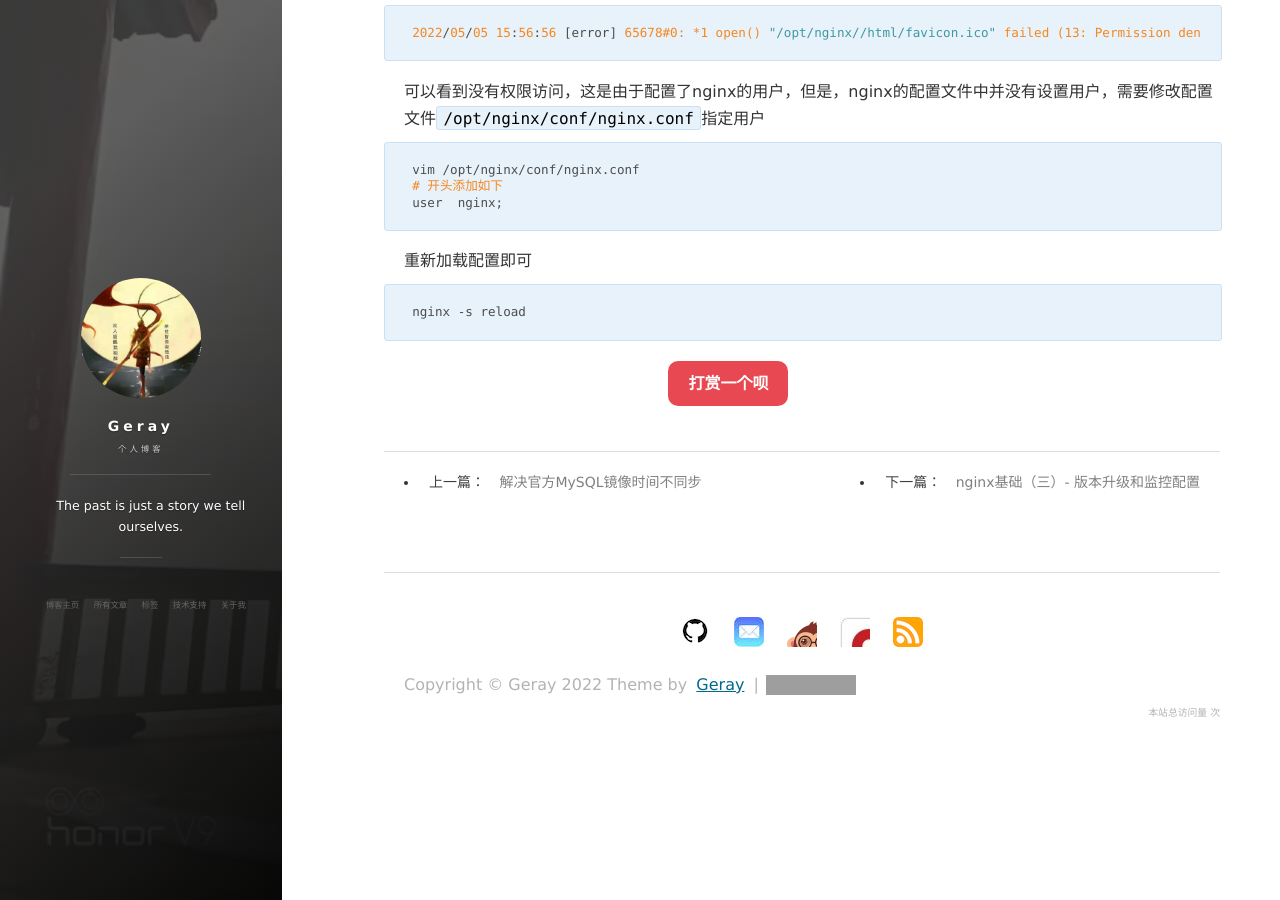
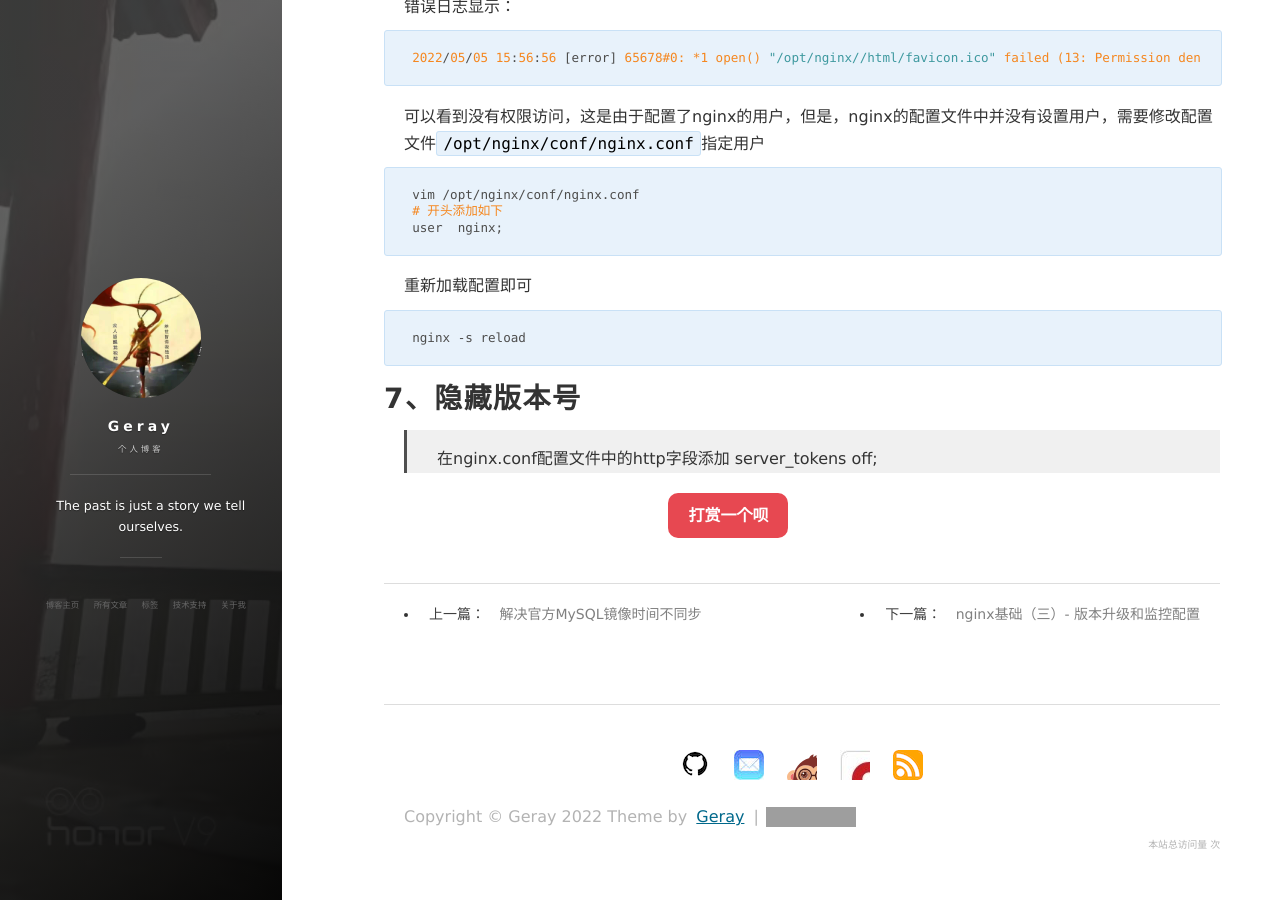
Before and after one commit to geray-zsg/geray-zsg.github.io, a Jekyll site: the page built from _posts/2022-5-5-nginx基础（一）.md, in a window 1280 px wide and 900 px high, scrolled down 5623 px. Built offline with Jekyll 4.4.1, drawn with Linux system fonts in a browser that asks for light colours; nearby versions of some CDN libraries; comment, search, counter and statistics services are not loaded; grey boxes are pictures that could not be loaded.

Commit message:
Update 2022-5-5-nginx基础（一）.md

````diff
--- a/_posts/2022-5-5-nginx基础（一）.md
+++ b/_posts/2022-5-5-nginx基础（一）.md
@@ -255,3 +255,7 @@ user  nginx;
 ```
 nginx -s reload
 ```
+
+# 7、隐藏版本号
+> 在nginx.conf配置文件中的http字段添加
+> server_tokens off;
````
